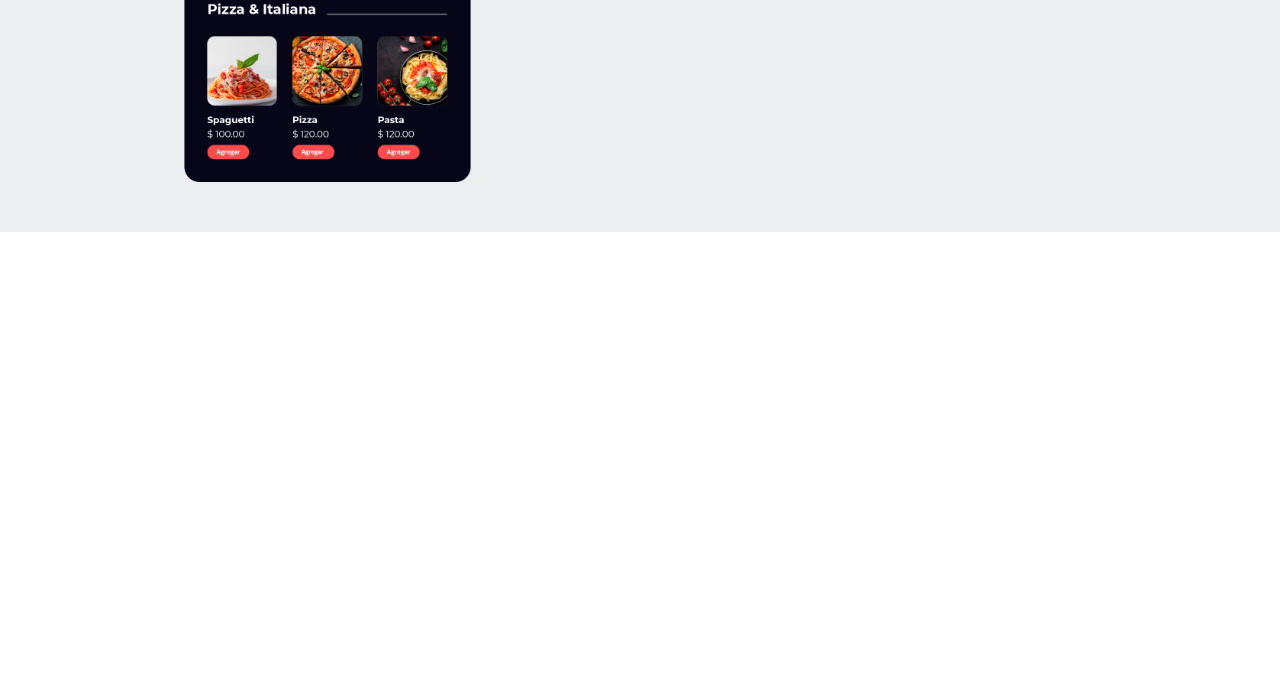
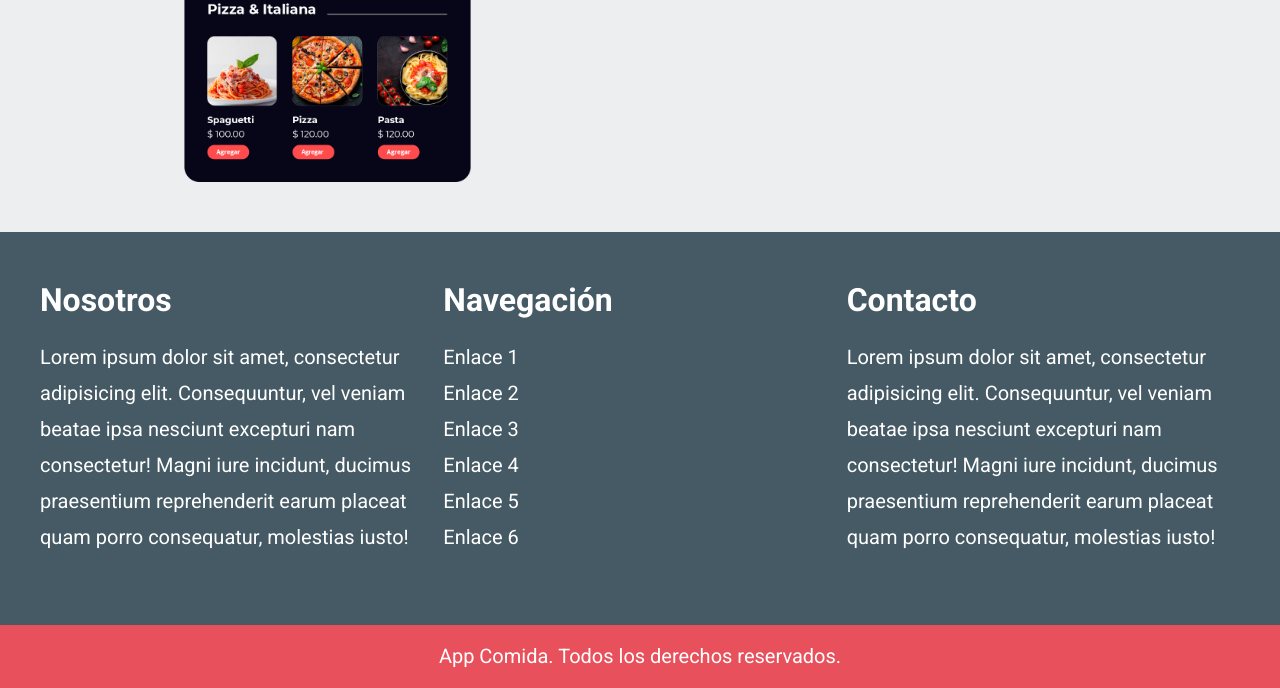
Before and after one commit to DeveloperMAC2023/Delivery, a website: page index.html in a window 1280 px wide. Shown: the part 5747-6435 px from the top of the page. Before the commit the page ends 5979 px from the top, so only its background shows below. Drawn offline with Linux system fonts and the light colour scheme.

Commit message:
Finalizada la rama Footer y el proyecto

```diff
--- a/index.html
+++ b/index.html
@@ -66,7 +66,7 @@
         </div>
     </section>
 
-    <!-- #region TESTIMONIALES -->
+    <!-- TESTIMONIALES -->
     <section class="contenedor testimoniales">
         <h2 class="testimoniales__heading">Testimoniales</h2>
 
@@ -371,5 +371,41 @@
             </div>
         </div>
     </section>
+
+    <!-- FOOTER -->
+    <footer class="footer">
+        <div class="contenedor footer__grid">
+            <div class="footer__widget">
+                <h3 class="footer__heading">Nosotros</h3>
+                <p class="footer__texto">Lorem ipsum dolor sit amet, consectetur adipisicing elit. Consequuntur, vel veniam beatae ipsa nesciunt excepturi nam consectetur! Magni iure incidunt, ducimus praesentium
+                    reprehenderit earum placeat quam porro consequatur, molestias iusto!
+                </p>
+            </div>
+
+            <div class="footer__widget">
+                <h3 class="footer__heading">Navegación</h3>
+                <nav class="footer__nav">
+                    <a href="#" class="footer__link">Enlace 1</a>
+                    <a href="#" class="footer__link">Enlace 2</a>
+                    <a href="#" class="footer__link">Enlace 3</a>
+                    <a href="#" class="footer__link">Enlace 4</a>
+                    <a href="#" class="footer__link">Enlace 5</a>
+                    <a href="#" class="footer__link">Enlace 6</a>
+                </nav>
+            </div>
+
+            <div class="footer__widget">
+                <h3 class="footer__heading">Contacto</h3>
+                <p class="footer__texto">Lorem ipsum dolor sit amet, consectetur adipisicing elit. Consequuntur, vel veniam beatae ipsa nesciunt excepturi nam consectetur! Magni iure incidunt, ducimus praesentium
+                    reprehenderit earum placeat quam porro consequatur, molestias iusto!
+                </p>
+            </div>
+
+        </div>
+
+        <p class="footer__copyright">
+            App Comida. Todos los derechos reservados.
+        </p>
+    </footer>
 </body>
 </html>
--- a/src/scss/app.scss
+++ b/src/scss/app.scss
@@ -6,3 +6,4 @@
 @use 'favoritos';
 @use 'repartidores';
 @use 'descargar';
+@use 'footer';
--- /dev/null
+++ b/src/scss/footer/_footer.scss
@@ -0,0 +1,60 @@
+@use 'base/variables' as v;
+@use 'base/mixins' as m;
+
+.footer {
+    background-color: v.$secundario;
+    padding-top: v.$separacion;
+
+    &__grid {
+        @include m.tablet {
+            @include m.grid(3, 1rem);
+        }
+    }
+
+    &__widget {
+        margin-bottom: v.$separacion;
+        &:last-of-type {
+            margin-bottom: 0;
+        }
+    }
+
+    &__heading {
+        color: v.$blanco;
+        margin: 0;
+        text-align: center;
+
+        @include m.tablet {
+            text-align: left;
+        }
+    }
+
+    &__nav {
+        display: flex;
+        flex-direction: column;
+    }
+
+    &__nav,
+    &__texto {
+        margin-top: 2rem;
+    }
+
+    &__link,
+    &__texto {
+        font-size: 2rem;
+        line-height: 1.8;
+        color: v.$blanco;
+        text-align: center;
+
+        @include m.tablet {
+            text-align: left;
+        }
+    }
+
+    &__copyright {
+        background-color: v.$primario;
+        margin: 0;
+        color: v.$blanco;
+        text-align: center;
+        padding: 2rem;
+    }
+}
--- /dev/null
+++ b/src/scss/footer/_index.scss
@@ -0,0 +1 @@
+@forward 'footer';
```
Also changed, not shown: build/css/app.css, 1 other file.
